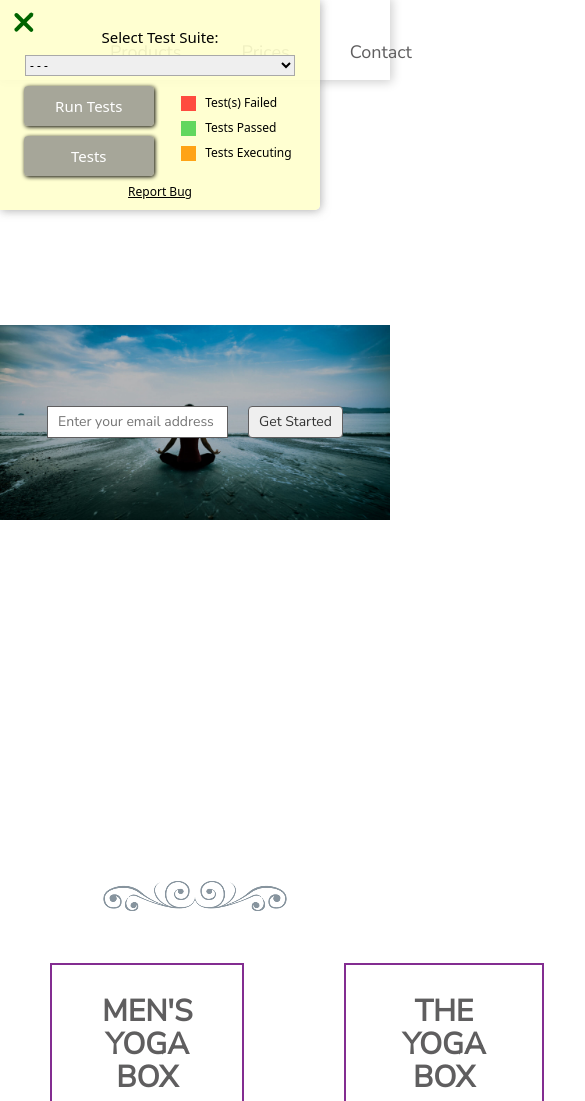
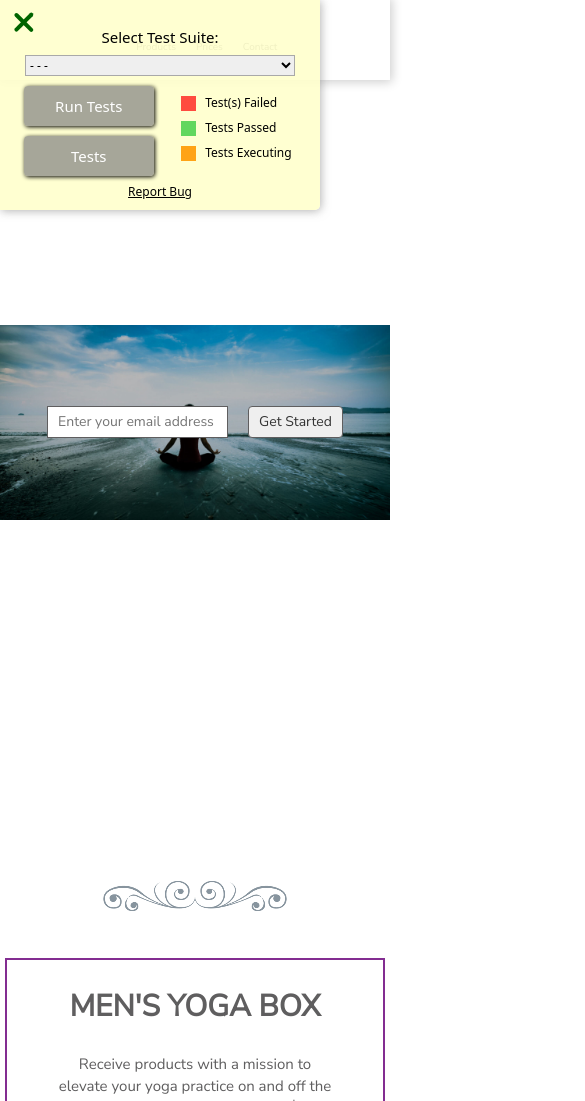
Before and after one commit to mboladop/FreeCodeCamp-RWD-Certification-Projects, a plain HTML site: page ProductLanding/index3.html in a window 390 px wide. Shown: the top 1101 px of the page, 585 px wide, since content can reach past the window. Drawn offline with Linux system fonts and the light colour scheme.

Commit message:
media add for ipad and mobile vs

```diff
--- a/ProductLanding/css/custom3.css
+++ b/ProductLanding/css/custom3.css
@@ -87,3 +87,17 @@ footer{
     padding: 10px 50px;
     margin:15px 50px;
 }
+@media (max-width: 800px){
+    #prices .card {
+        margin: 10px 5px;
+    }
+}
+@media (max-width: 500px){
+    #prices{
+        flex-direction: column;
+    }
+    a{
+        font-size: 10px;
+        margin: 0px 10px;
+    }
+}
```
